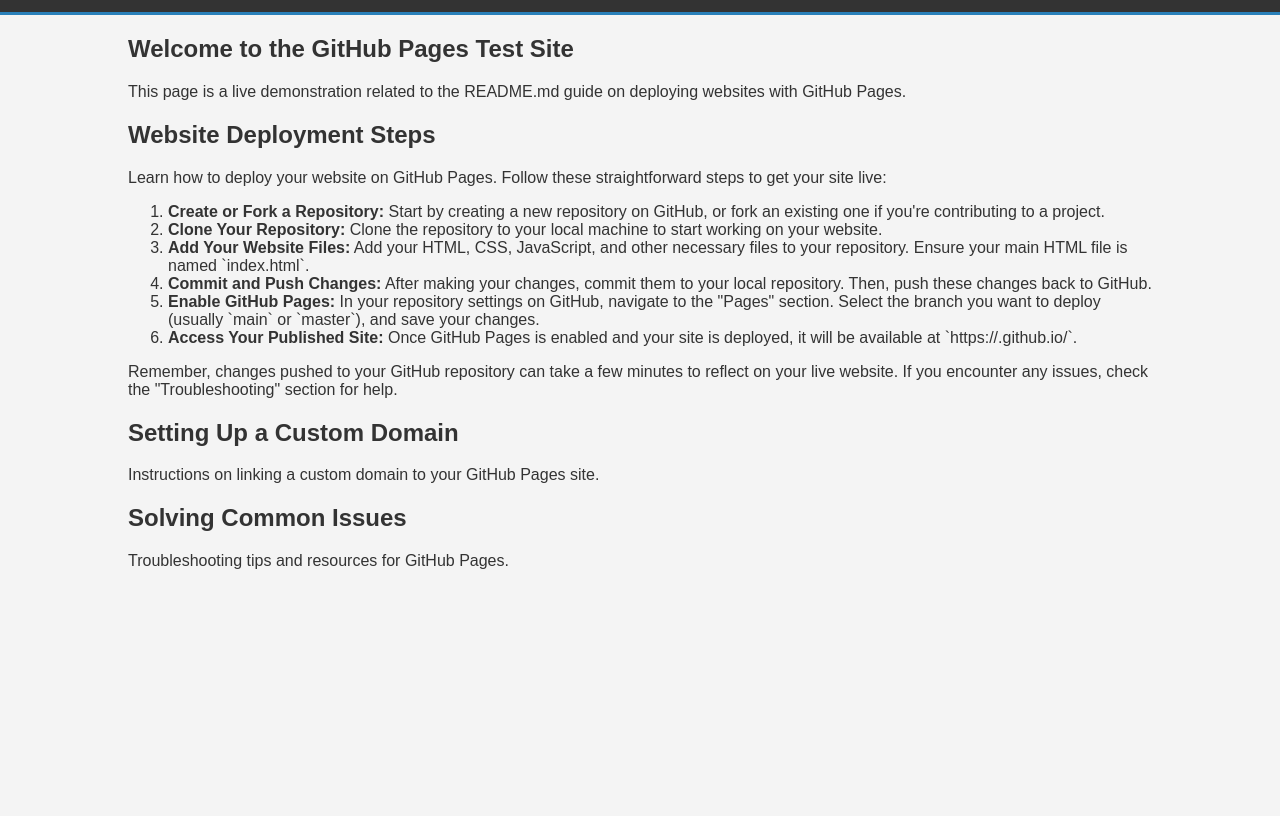
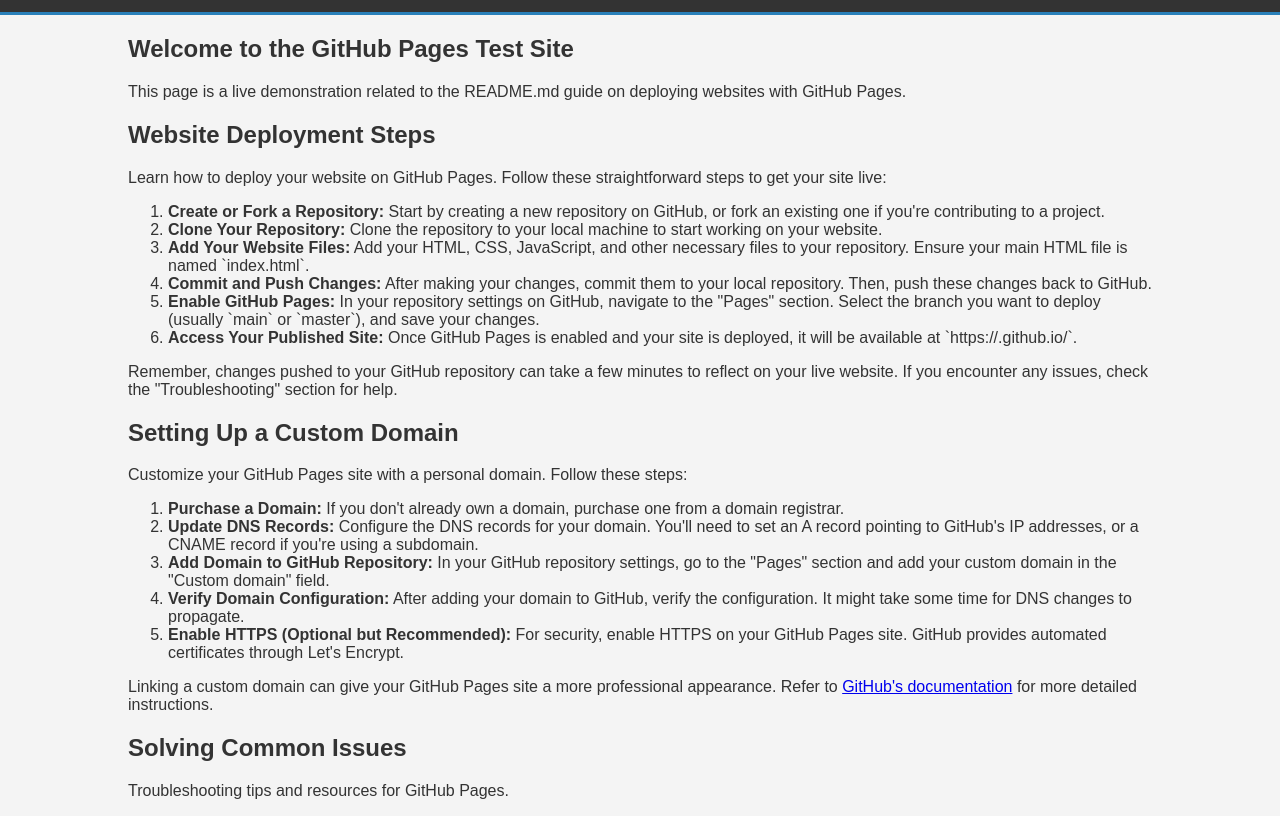
Before and after one commit to TylerGeorgeAlexander/github-pages-test, a plain HTML site: page index.html in a window 1280 px wide. Shown: the part 88-904 px from the top of the page. Before the commit the page ends 800 px from the top, so only its background shows below. Drawn offline with Linux system fonts and the light colour scheme.

Commit message:
feat: add detailed instructions for setting up a custom domain

```diff
--- a/index.html
+++ b/index.html
@@ -101,9 +101,17 @@
 
         <section id="custom-domain">
             <h2>Setting Up a Custom Domain</h2>
-            <p>Instructions on linking a custom domain to your GitHub Pages site.</p>
-            <!-- Additional content here -->
+            <p>Customize your GitHub Pages site with a personal domain. Follow these steps:</p>
+            <ol>
+                <li><strong>Purchase a Domain:</strong> If you don't already own a domain, purchase one from a domain registrar.</li>
+                <li><strong>Update DNS Records:</strong> Configure the DNS records for your domain. You'll need to set an A record pointing to GitHub's IP addresses, or a CNAME record if you're using a subdomain.</li>
+                <li><strong>Add Domain to GitHub Repository:</strong> In your GitHub repository settings, go to the "Pages" section and add your custom domain in the "Custom domain" field.</li>
+                <li><strong>Verify Domain Configuration:</strong> After adding your domain to GitHub, verify the configuration. It might take some time for DNS changes to propagate.</li>
+                <li><strong>Enable HTTPS (Optional but Recommended):</strong> For security, enable HTTPS on your GitHub Pages site. GitHub provides automated certificates through Let's Encrypt.</li>
+            </ol>
+            <p>Linking a custom domain can give your GitHub Pages site a more professional appearance. Refer to <a href="https://docs.github.com/en/pages/configuring-a-custom-domain-for-your-github-pages-site">GitHub's documentation</a> for more detailed instructions.</p>
         </section>
+
 
         <section id="troubleshooting">
             <h2>Solving Common Issues</h2>
```
